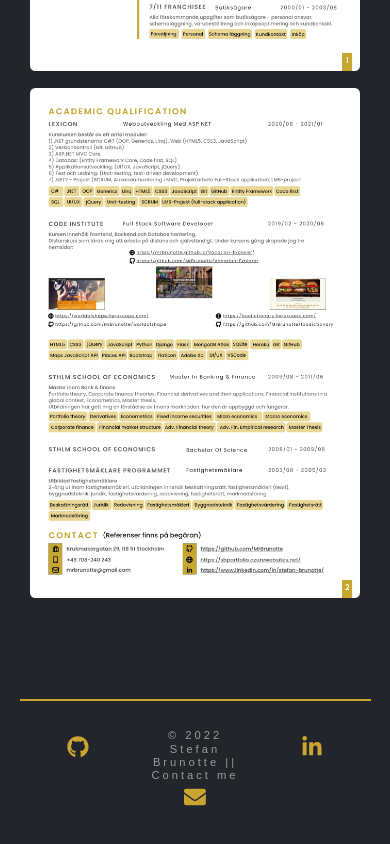
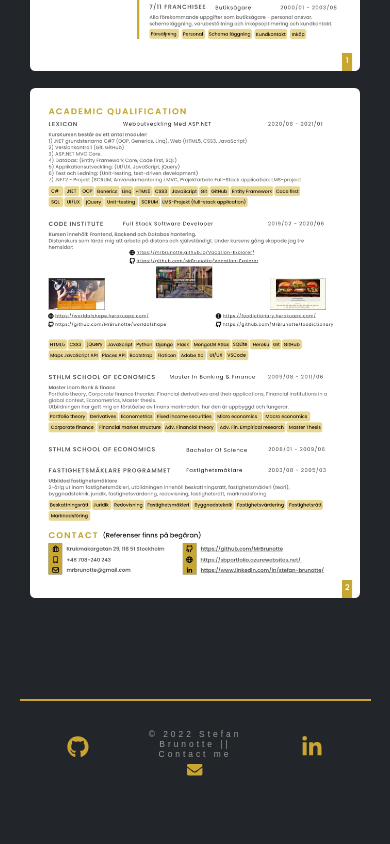
Before and after one commit to MrBrunotte/stefanbrunotteportfolio, a React (Create React App) app: page /resume in a window 390 px wide. Shown: the part 660-1504 px from the top of the page. After the commit the page ends 1479 px from the top, so only its background shows below. Built offline with nearby package versions, Linux system fonts and the light colour scheme; a web font is replaced by a local one.

Commit message:
add media query to footer

```diff
--- a/src/components/footer/footer.css
+++ b/src/components/footer/footer.css
@@ -12,3 +12,14 @@
     font-family: 'Notable', sans-serif;
     color: #9b9b9b;
 }
+
+/* Media Queries */
+
+@media (max-width: 991.98px) {
+    .myFooterH5 {
+        font-size: 0.6rem;
+    }
+    .myFooterH5 a {
+        font-size: 1.1rem;
+    }
+}
```
